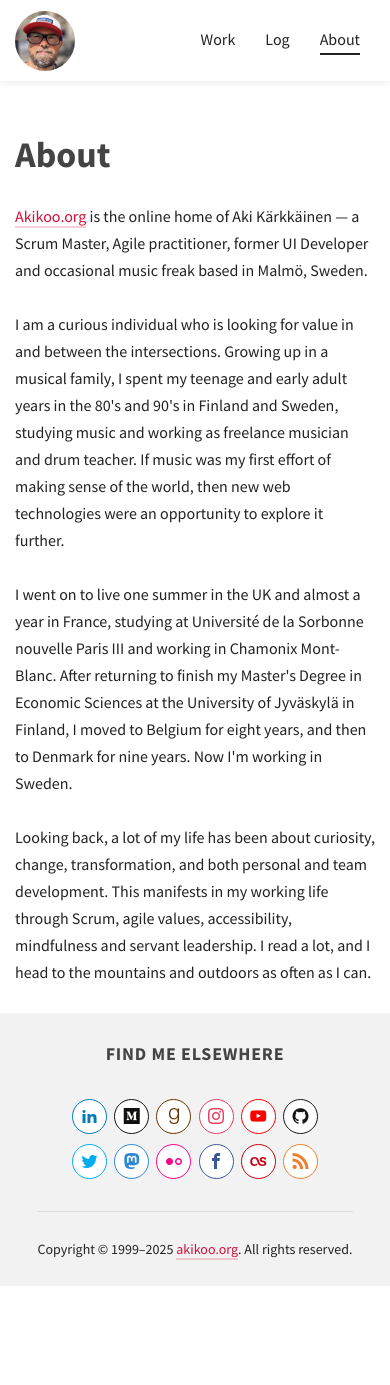
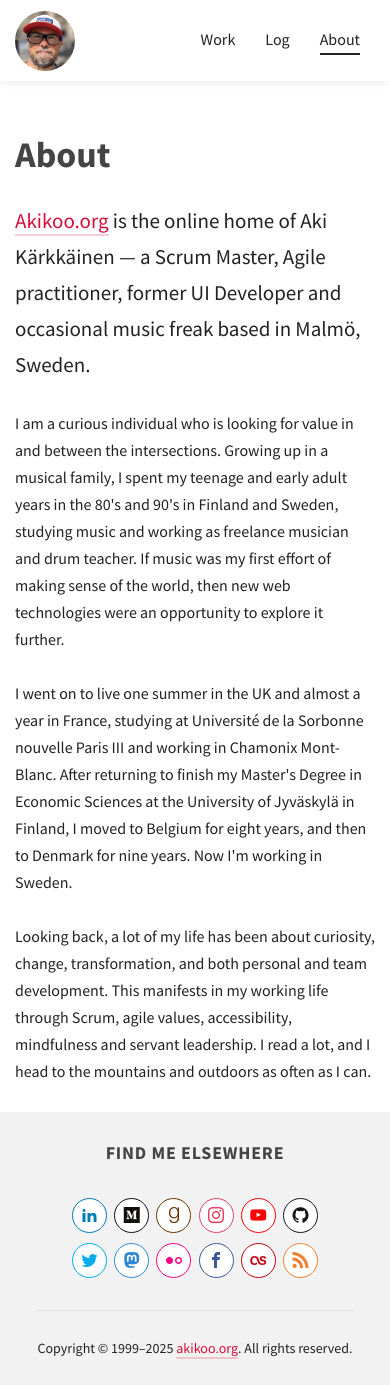
Before and after one commit to akikoo/akikoo.github.io, a Jekyll site: the page built from about.html, in a window 390 px wide and 1385 px high. Built offline with Jekyll 4.4.1, drawn with Linux system fonts in a browser that asks for light colours; some web fonts are replaced.

Commit message:
Adapt mobile first styles for intro text

```diff
--- a/_sass/components/modules/_article.scss
+++ b/_sass/components/modules/_article.scss
@@ -137,8 +137,9 @@
   }
 }
 
-// Intro text (About, Work)
+// Intro text (Work, Log, About)
 .text-intro {
+  @include size-and-leading(21, 36);
   @include respond-to($breakpoint-medium) {
     @include size-and-leading(24, 36);
   }
```
